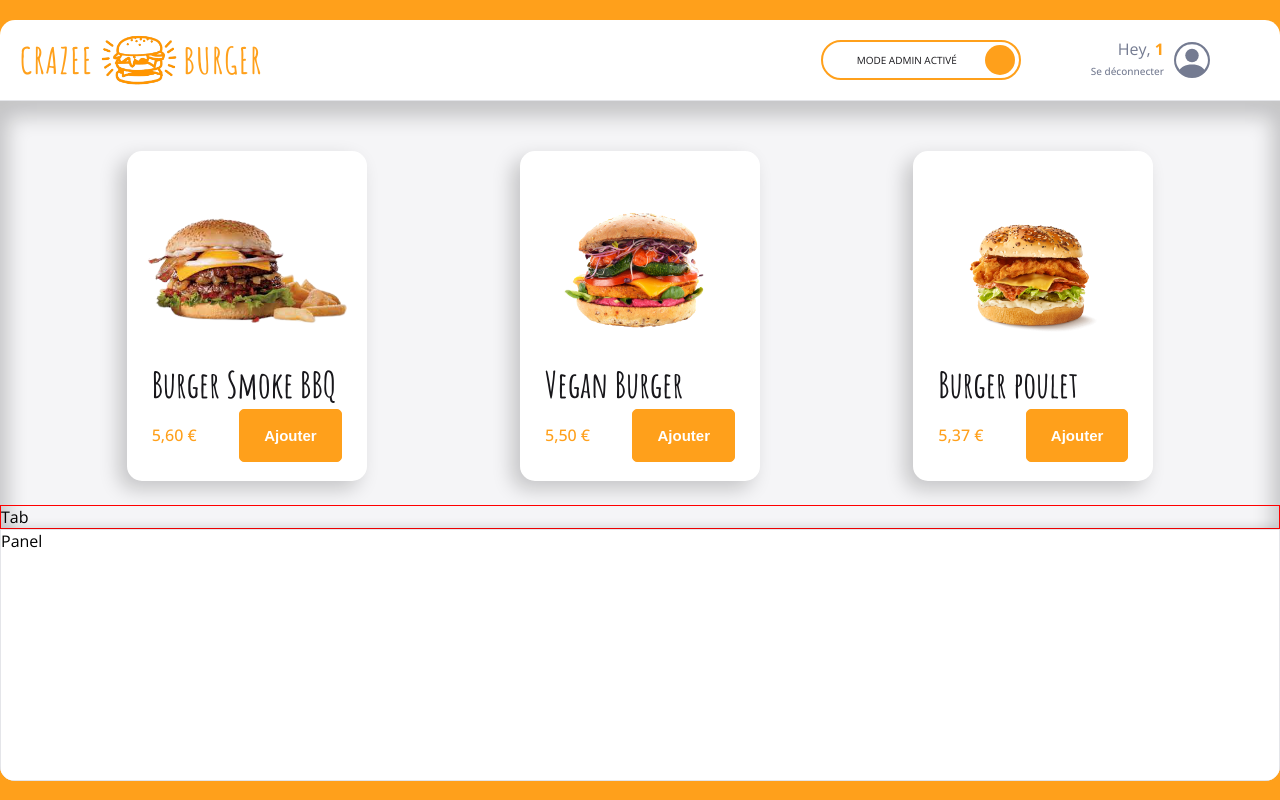
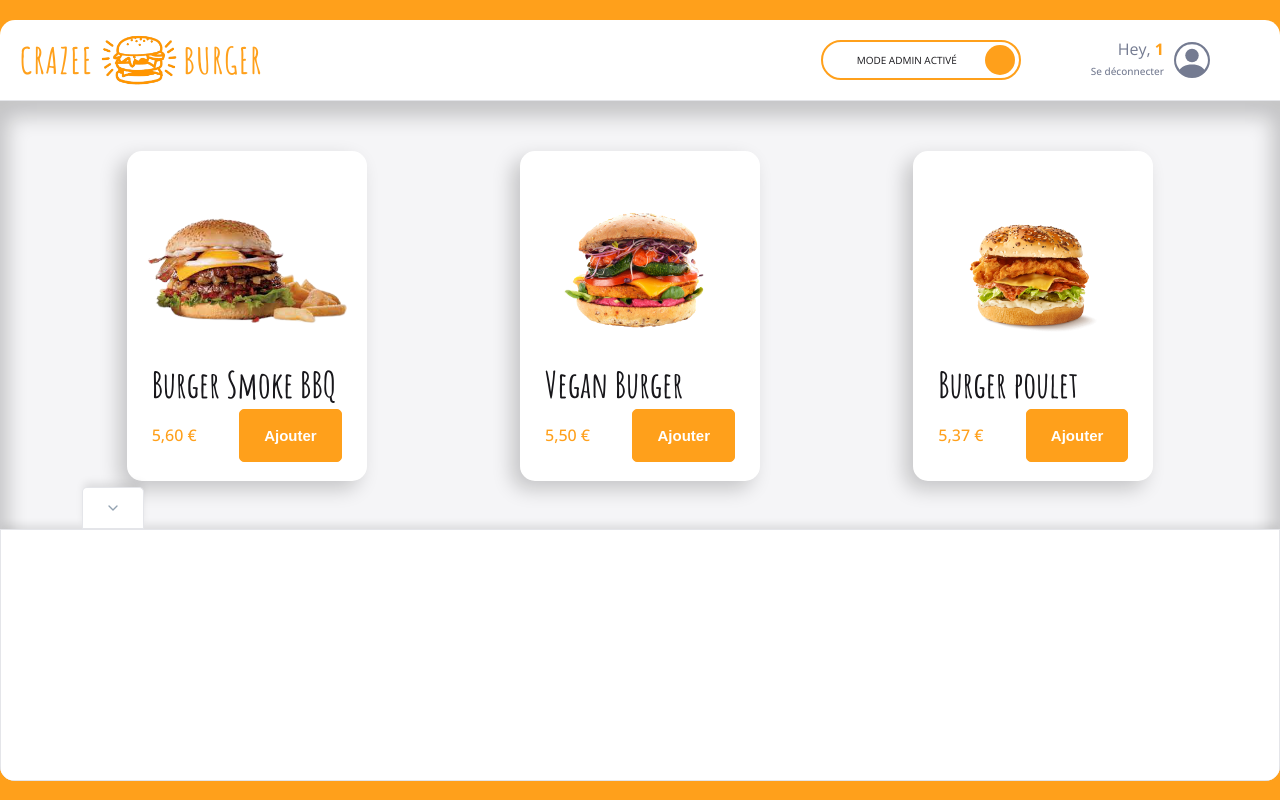
Before and after one commit to ImadeusF/crazee-burger, a React (Vite) app: page /order/1 in a window 1280 px wide. Built offline with nearby package versions, Linux system fonts and the light colour scheme; grey boxes are pictures that could not be loaded.

Commit message:
💄 F07: Admin > Tabs > Add Tab

```diff
--- a/src/components/pages/order/Main/Admin/AdminPanel.jsx
+++ b/src/components/pages/order/Main/Admin/AdminPanel.jsx
@@ -2,7 +2,7 @@
 import { theme } from "../../../../../themes";
 
 export default function AdminPanel() {
-  return <AdminPanelStyled>Panel</AdminPanelStyled>;
+  return <AdminPanelStyled></AdminPanelStyled>;
 }
 
 const AdminPanelStyled = styled.div`
--- a/src/components/pages/order/Main/Admin/AdminTabs.jsx
+++ b/src/components/pages/order/Main/Admin/AdminTabs.jsx
@@ -1,9 +1,16 @@
 import styled from "styled-components";
+import Tab from "../../../../reusable-ui/Tab";
+import { FiChevronDown, FiChevronUp } from "react-icons/fi";
 
 export default function AdminTabs() {
-  return <AdminTabsStyled>Tab</AdminTabsStyled>;
+  return (
+    <AdminTabsStyled>
+      <Tab Icon={<FiChevronDown />} />
+    </AdminTabsStyled>
+  );
 }
 
 const AdminTabsStyled = styled.div`
-  border: 1px solid red;
+  display: flex;
+  padding: 0px 20px;
 `;
--- /dev/null
+++ b/src/components/reusable-ui/Tab.jsx
@@ -0,0 +1,49 @@
+import styled from "styled-components";
+import {theme} from "../../themes";
+
+export default function Tab({Icon}) {
+  return (
+    <TabStyled>
+      <div className="icon">{Icon}</div>
+    </TabStyled>
+  )
+}
+
+const TabStyled = styled.button`
+    height: 43px;
+    padding:0px 22px;
+    display: flex;
+    justify-content: center;
+    align-items: center;
+
+    cursor: pointer;
+
+    position: relative;
+    left: 5%;
+    top: 1px;
+
+    //fonts
+    font-size: ${theme.fonts.size.P0};
+    color: ${theme.colors.greySemiDark};
+
+    background: ${theme.colors.white};
+    box-shadow: ${theme.shadows.subtle};
+
+    //border
+    border-width: 1px 1px 2px 1px;
+    border-style: solid;
+    border-color: ${theme.colors.greyLight};
+
+    //border-radius
+    border-radius: ${theme.borderRadius.round};
+    border-bottom-right-radius: 0;
+    border-bottom-left-radius: 0;
+
+    hover {
+        border-bottom: 2px solid ${theme.colors.white};
+    }
+
+    .icon {
+        display:flex;
+    }
+`;
--- a/src/index.css
+++ b/src/index.css
@@ -1,4 +1,5 @@
 body {
     margin:0;
     font-family: "open sans", sans-serif;
+    box-sizing: border-box;
 }
```
